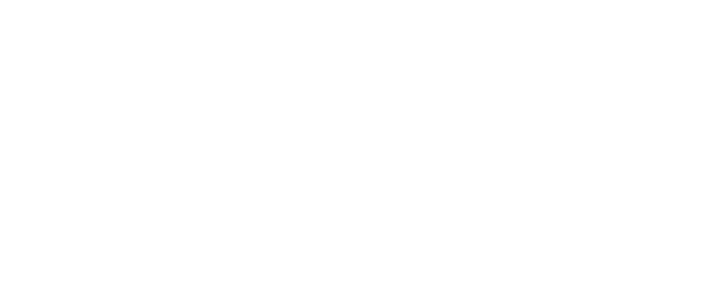
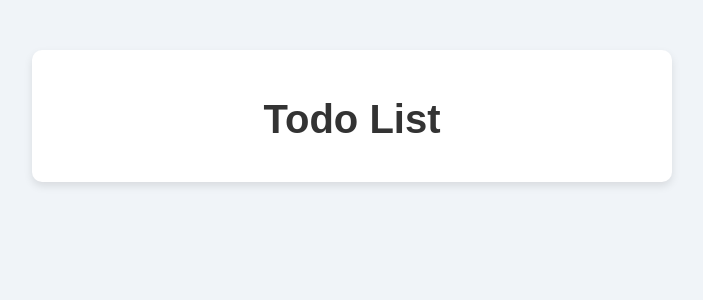
Before and after one commit to john-data-chen/ts-react-drag-and-drop-starter-kit, a React (Vite) app: page / in a window 1280 px wide. Shown: the top 300 px of the page, without its empty margins (288-991 px from the left). Built offline with nearby package versions, Linux system fonts and the light colour scheme.

Commit message:
init App

```diff
--- a/src/App.tsx
+++ b/src/App.tsx
@@ -1,7 +1,56 @@
-import "./App.css";
+import React, { useState } from "react";
+import styled, { createGlobalStyle } from "styled-components";
+
+const AppStyle = createGlobalStyle`
+  body {
+  font-family: 'Arial', sans-serif;
+    background-color: #f0f4f8;
+    margin: 0;
+    padding: 0;
+}
+    `;
+
+const Container = styled.div`
+  max-width: 600px;
+  margin: 50px auto;
+  padding: 20px;
+  background-color: #fff;
+  border-radius: 10px;
+  box-shadow: 0 4px 8px rgba(0, 0, 0, 0.1);
+  text-align: center;
+`;
+
+const Title = styled.h1`
+  font-size: 2.5rem;
+  color: #333;
+  margin-bottom: 20px;
+`;
 
 function App() {
-  return <div></div>;
+  const [todos, setTodos] = React.useState([
+    {
+      id: 1,
+      text: "Learn React",
+      completed: false,
+    },
+    {
+      id: 2,
+      text: "Build a todo app",
+      completed: false,
+    },
+    {
+      id: 3,
+      text: "Deploy to production",
+      completed: false,
+    },
+  ]);
+
+  return (
+    <Container>
+      <AppStyle />
+      <Title>Todo List</Title>
+    </Container>
+  );
 }
 
 export default App;
```
